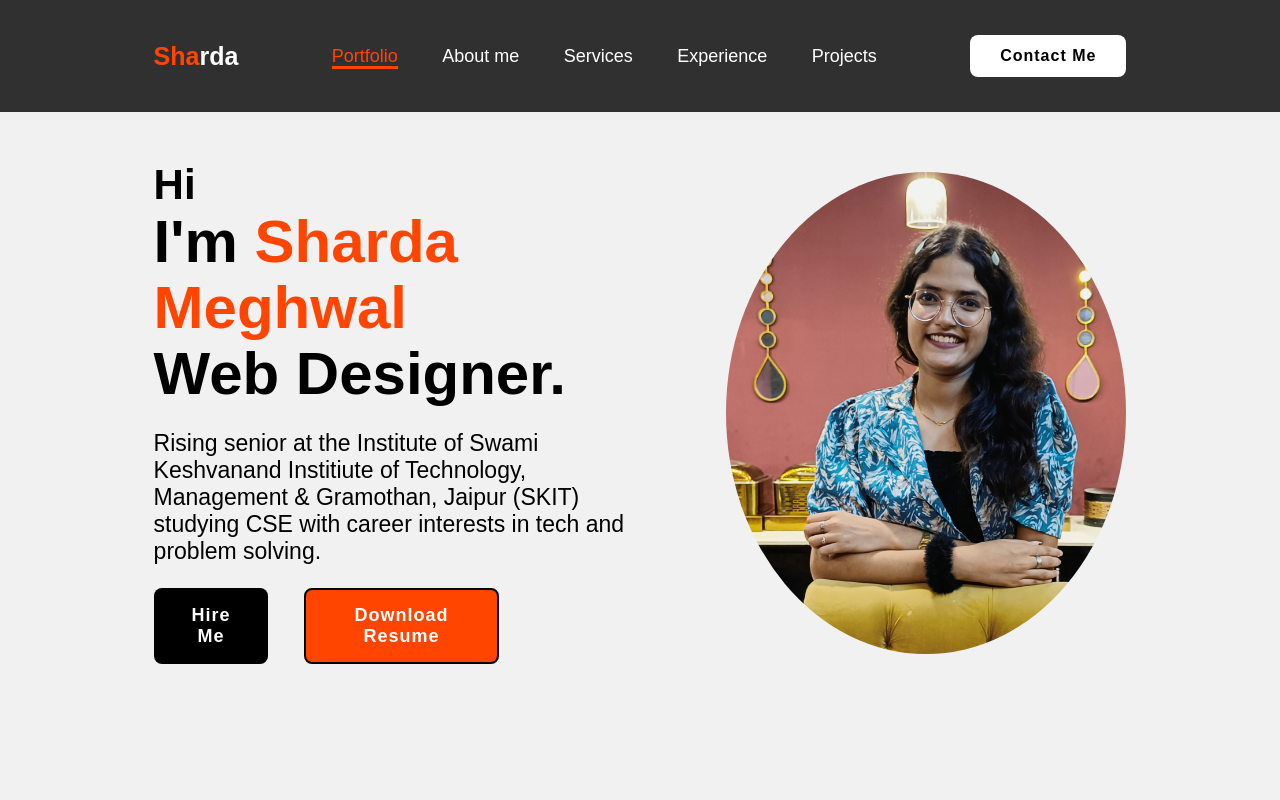
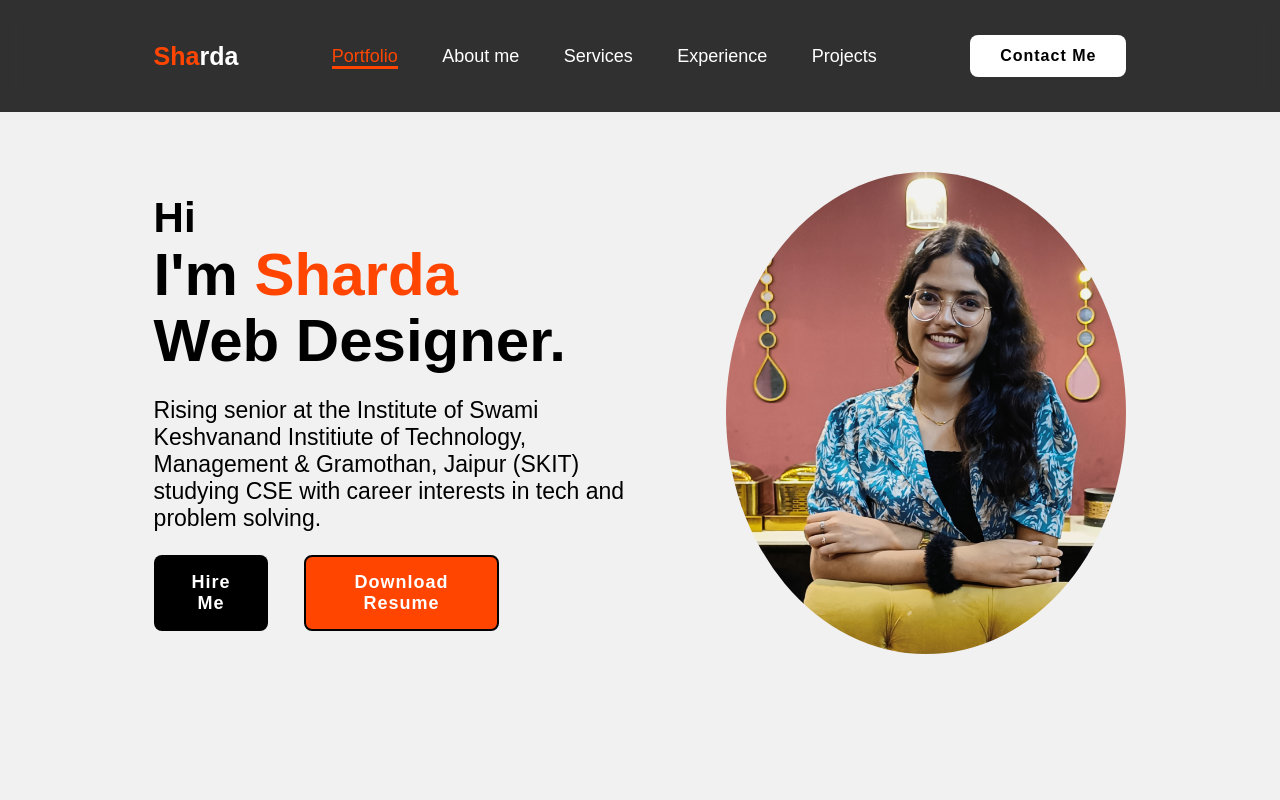
Before and after one commit to Sharda-07/Portfolio, a plain HTML site: page index.html in a window 1280 px wide. Shown: the top 800 px of the page. Drawn offline with nearby package versions, Linux system fonts and the light colour scheme.

Commit message:
index.html

```diff
--- a/index.html
+++ b/index.html
@@ -28,7 +28,7 @@
           <section class="home">
             <div class="home-content">
                 <h3>Hi</h3>
-                <h1>I'm <span>Sharda Meghwal<br></span>Web Designer.
+                <h1>I'm <span>Sharda <br></span>Web Designer.
                 </h1>
               <p>
                 Rising senior at the Institute of Swami Keshvanand Institiute of Technology, Management & Gramothan, Jaipur (SKIT)
```
